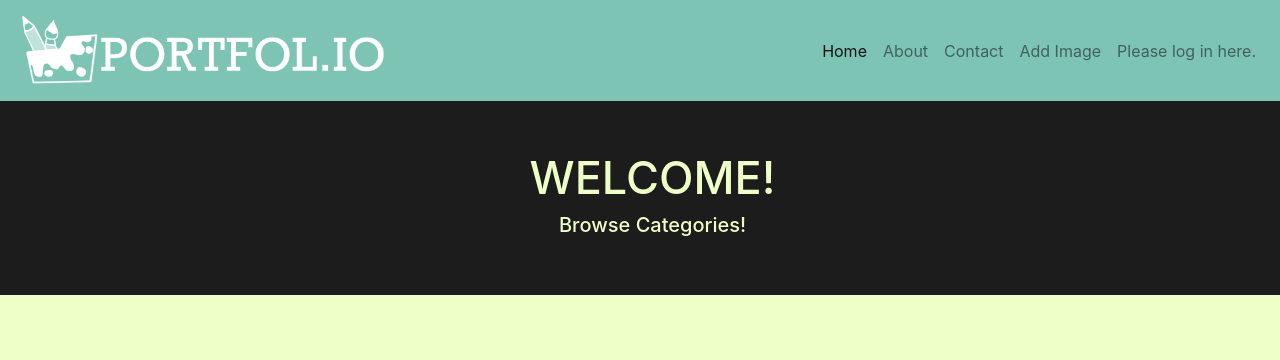
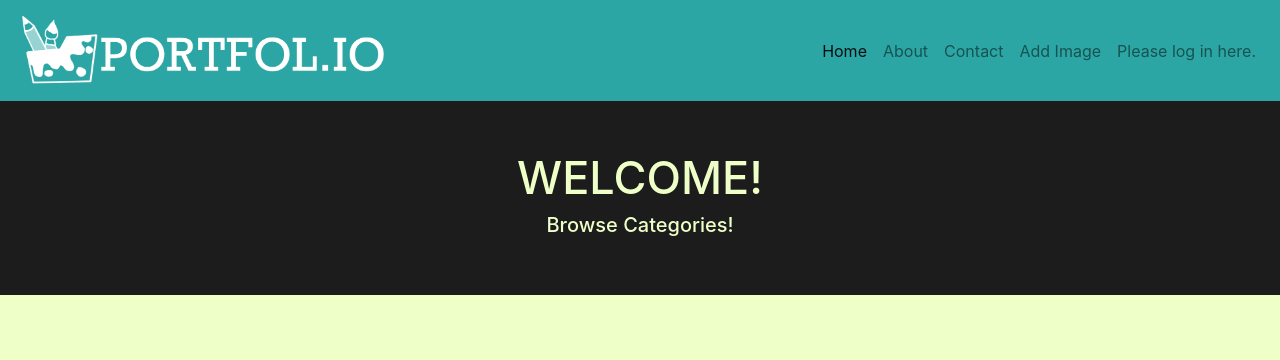
Before and after one commit to Rayliable/portfolio-site-IMD2900, a Django app: page / in a window 1280 px wide. Shown: the top 360 px of the page. Run offline with Django 4.2, Linux system fonts and the light colour scheme; some libraries are stand-ins or nearby versions.

Commit message:
Colour and layout small tweaks

```diff
--- a/templates/home.html
+++ b/templates/home.html
@@ -9,8 +9,8 @@
     <script src="https://stackpath.bootstrapcdn.com/bootstrap/4.3.1/js/bootstrap.bundle.min.js" ></script>
 
     <div class="homeWelcome">
-        <h3 style="margin-left: 25px; font-size: 45px; text-align: center"> WELCOME! </h3>
-        <h4 style="margin-left: 25px; font-size: 20px; text-align: center"> Browse Categories! </h4>
+        <h3 style="font-size: 45px; text-align: center"> WELCOME! </h3>
+        <h4 style="font-size: 20px; text-align: center"> Browse Categories! </h4>
     </div>
     <!-- Scroll line for categories -->
     <div class="categories">
--- a/templates/nav-bar.html
+++ b/templates/nav-bar.html
@@ -20,12 +20,12 @@
   </head>
   <body>
     {% block navbar %}
-      <nav class="navbar navbar-expand-lg navbar-light" style="background-color: #7ec4b5;">
+      <nav class="navbar navbar-expand-lg navbar-light" style="background-color: #2ca6a4;">
         <a class="navbar-brand ml-1 mr-4" href="/">
           <img src="Media/siteImages/portfolioNameLogo.png" alt="site logo" style="width:auto; height:75px;">
     </a>
       <button class="navbar-toggler" type="button" data-toggle="collapse" data-target="#navbarNav" aria-controls="navbarNav" aria-expanded="false" aria-label="Toggle navigation"><span class="navbar-toggler-icon"></span></button>
-      <div class="collapse navbar-collapse d-flex justify-content-end" id="navbarNav" >
+      <div class="collapse navbar-collapse d-flex justify-content-end" id="navbarNav">
         <ul class="navbar-nav">
           <li class="nav-item active">
             <a class="nav-link" href="/">Home</a>
```
